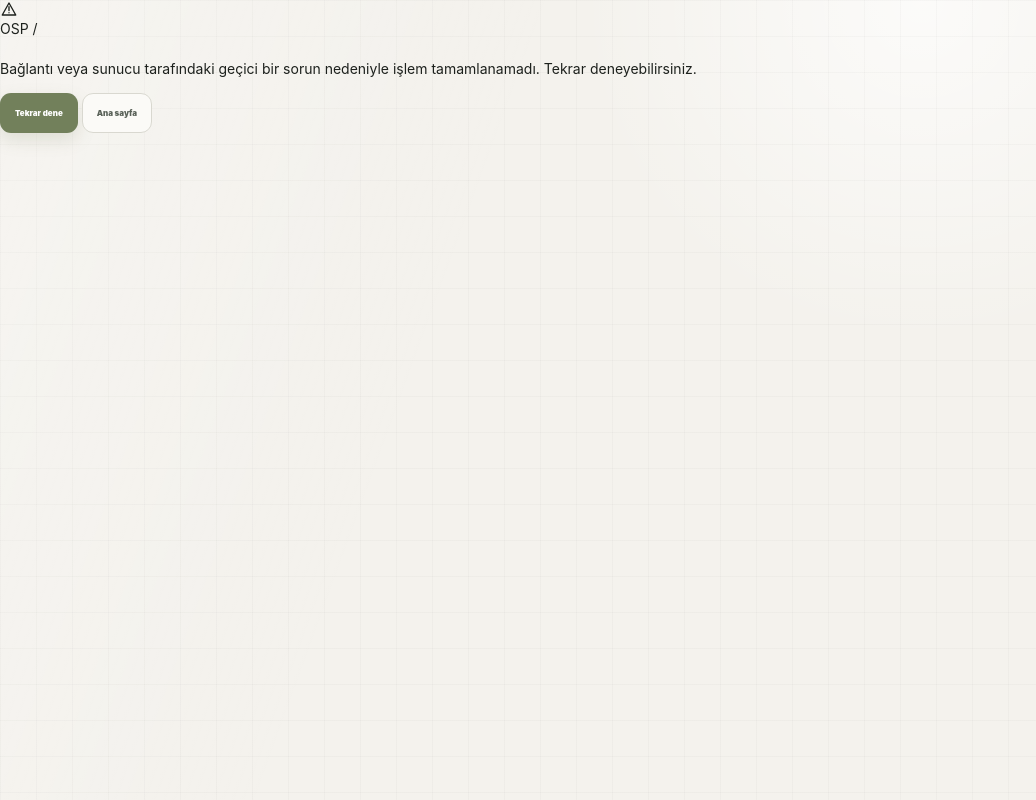
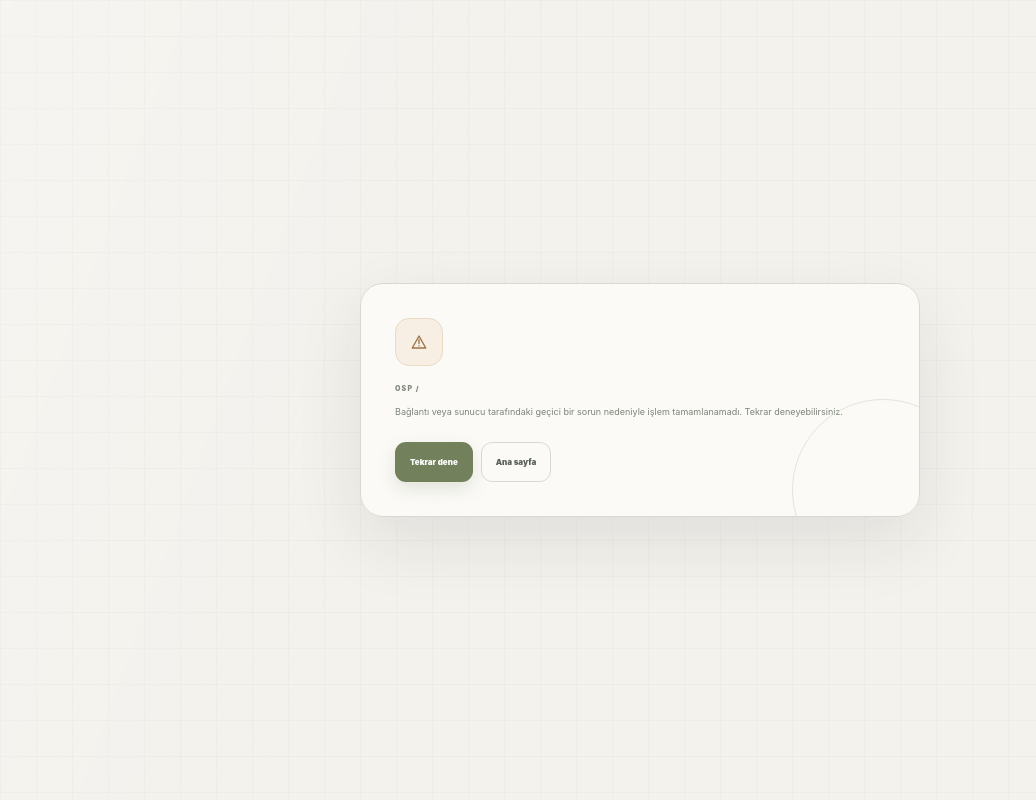
Before and after one commit to oguzhan-tpl/okuls-navproje, a Flask app: template templates/error.html in a window 1280 px wide. Shown: the whole page, without its empty margins (0-1036 px from the left). Run offline with Flask 3, Linux system fonts and the light colour scheme; the template is opened without the code that fills it, so the values that code supplies are empty; parts of the project's set-up code (start-up, migrations or seed data) failed here and were passed over.

Commit message:
Style resilient error recovery screen

```diff
--- a/static/css/app.css
+++ b/static/css/app.css
@@ -652,3 +652,38 @@ svg{display:block}
 @media(prefers-reduced-motion:reduce){
   .app-loader-orbit:before,.app-loader.is-slow .app-loader-orbit{animation:none}
 }
+
+
+.error-body{
+  min-height:100vh;display:grid;place-items:center;padding:24px;
+  background:
+    linear-gradient(rgba(29,33,29,.025) 1px,transparent 1px),
+    linear-gradient(90deg,rgba(29,33,29,.025) 1px,transparent 1px),
+    var(--paper);
+  background-size:36px 36px;
+}
+.error-shell{width:min(100%,560px)}
+.error-card{
+  position:relative;padding:34px;border:1px solid var(--line);border-radius:23px;
+  background:rgba(251,250,247,.96);box-shadow:0 25px 70px rgba(29,33,29,.09);
+  text-align:left;overflow:hidden
+}
+.error-card:after{
+  content:"";position:absolute;right:-55px;bottom:-65px;width:180px;height:180px;
+  border:1px solid #e2e4db;border-radius:50%;
+}
+.error-mark{
+  width:48px;height:48px;border-radius:14px;background:var(--warning-soft);
+  border:1px solid #ead9c3;color:var(--warning);display:grid;place-items:center;margin-bottom:18px
+}
+.error-code{display:block;color:#858b81;font-size:7px;font-weight:900;letter-spacing:.17em}
+.error-card h1{max-width:470px;margin:9px 0 10px;font-size:29px;line-height:1.08;letter-spacing:-.05em}
+.error-card p{max-width:470px;margin:0;color:#7c8379;font-size:9px;line-height:1.8}
+.error-actions{display:flex;gap:8px;margin-top:22px}
+@media(max-width:560px){
+  .error-body{padding:14px}
+  .error-card{padding:24px 20px;border-radius:19px}
+  .error-card h1{font-size:24px}
+  .error-actions{display:grid;grid-template-columns:1fr}
+  .error-actions .button{width:100%;min-height:45px}
+}
```
